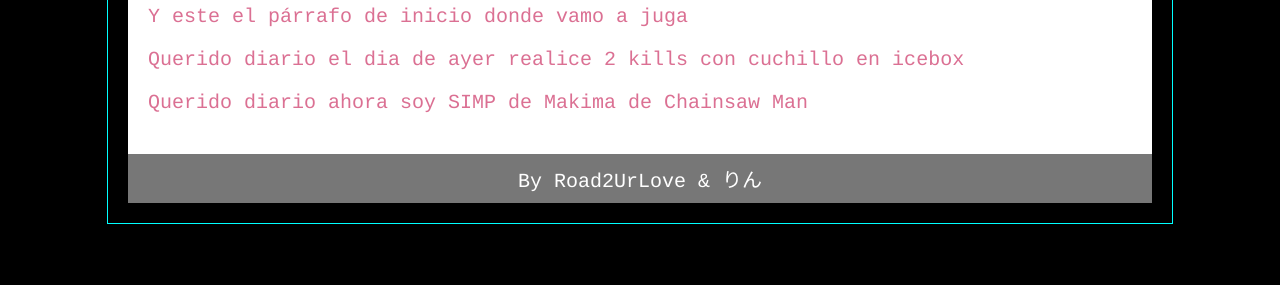
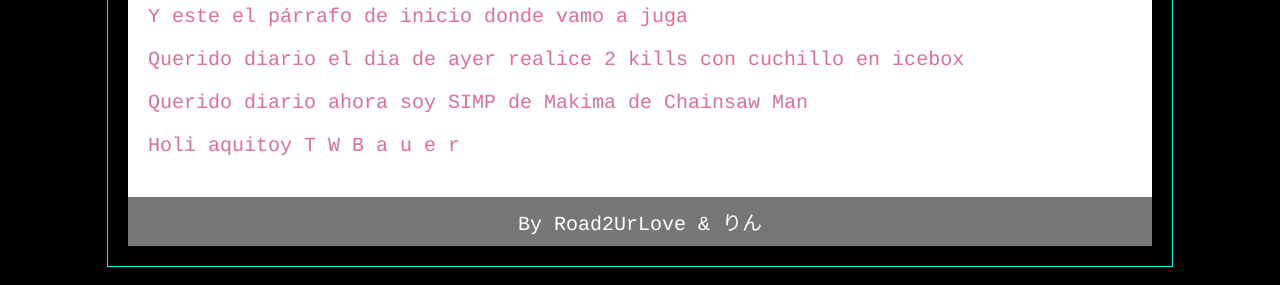
Before and after one commit to RiSuis/Hyperblog-1, a plain HTML site: page index.html in a window 1280 px wide. Shown: the part 195-480 px from the top of the page. Drawn offline with Linux system fonts and the light colour scheme.

Commit message:
un saludito pa los panas con mi firma UwU

```diff
--- a/index.html
+++ b/index.html
@@ -19,6 +19,7 @@
             <p>Y este el párrafo de inicio donde vamo a juga</p>
             <p>Querido diario el dia de ayer realice 2 kills con cuchillo en icebox</p>
             <p>Querido diario ahora soy SIMP de Makima de Chainsaw Man</p>
+            <p>Holi aquitoy T W B a u e r</p>
         </div>
         <div id="footer">
             By Road2UrLove & りん
```
